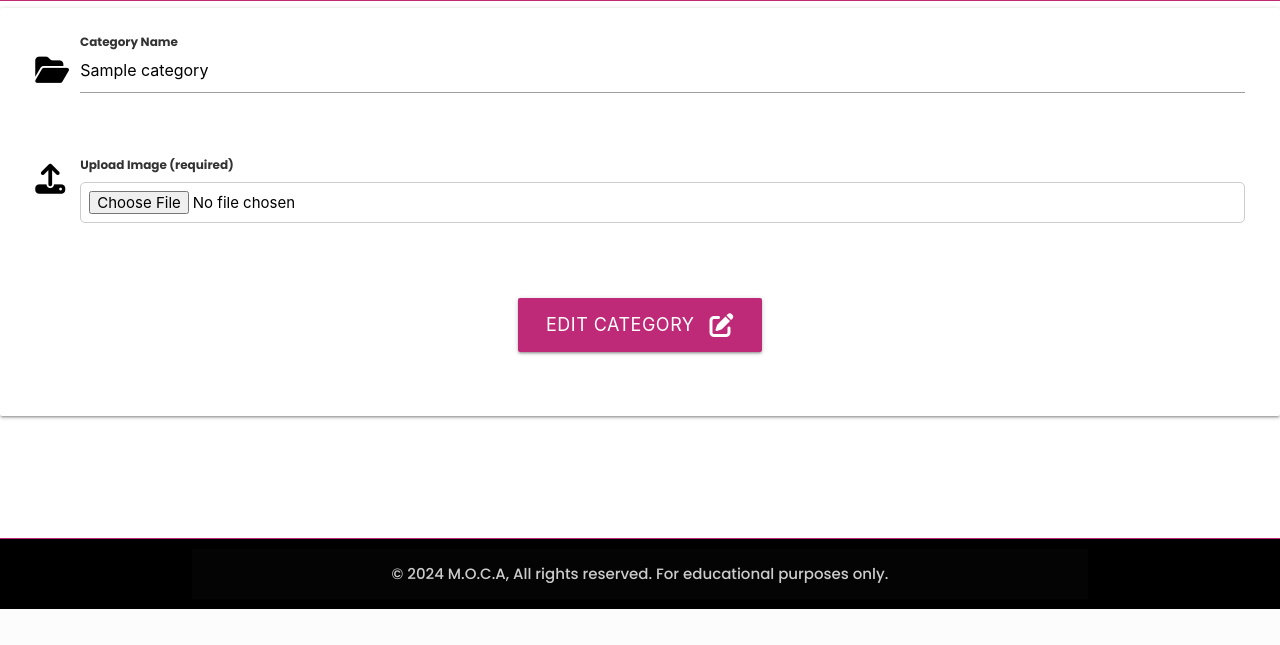
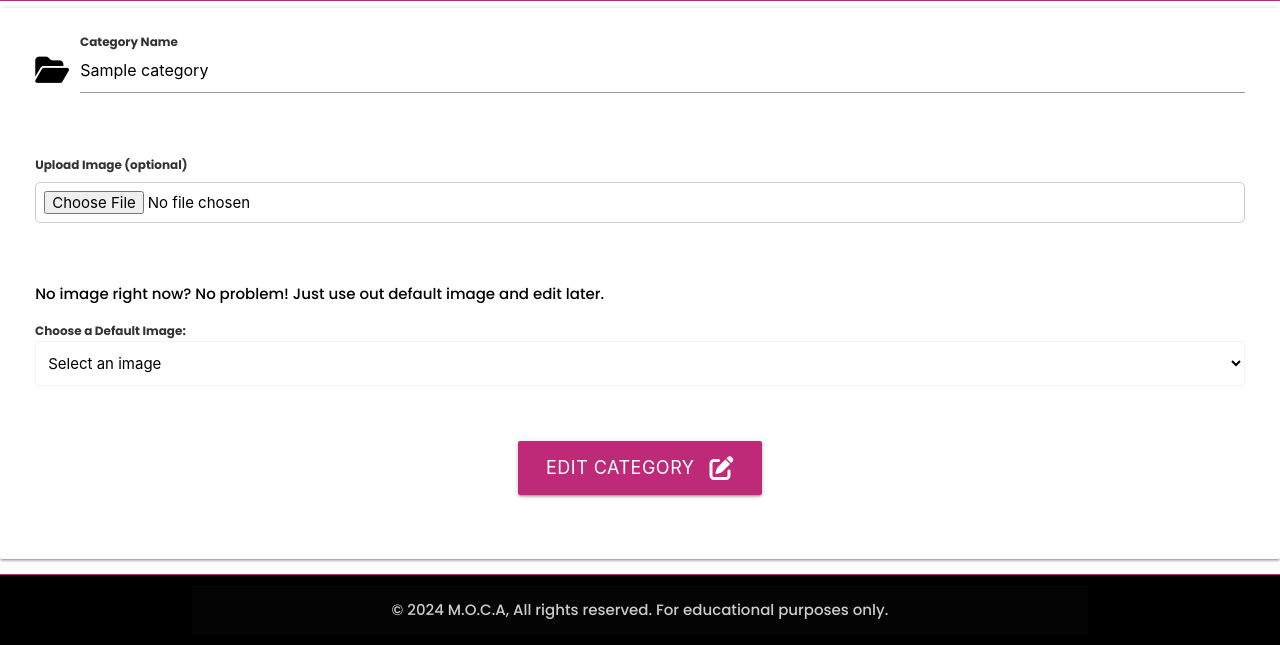
Before and after one commit to AlexandraEL9/MOCA-app, a Flask app: page /edit_category/1 in a window 1280 px wide. Shown: the part 191-836 px from the top of the page. Before the commit the page ends 800 px from the top, so only its background shows below. Run offline with Flask 2, Linux system fonts and the light colour scheme; tables that the repository leaves empty hold one stand-in row (values such as "Sample post"); some libraries are stand-ins or nearby versions.

Commit message:
update edit category form a route to allow for a default image if needed

```diff
--- a/moca/routes.py
+++ b/moca/routes.py
@@ -96,7 +96,6 @@ def add_category():
 
     return render_template("add_category.html")
 
-
 @app.route("/edit_category/<int:category_id>", methods=["GET", "POST"])
 def edit_category(category_id):
     category = Category.query.get_or_404(category_id)
@@ -104,30 +103,33 @@ def edit_category(category_id):
     if request.method == "POST":
         category_name = request.form.get("category_name")
         image_file = request.files.get("image_file")
-        default_image = request.form.get("default_image")  # Get selected default image
+        default_image = request.form.get("default_image")  # Get the selected default image
 
-        if category_name:
-            category.category_name = category_name
+        if not category_name:
+            flash("Category name is required.", "error")
+            return redirect(url_for("edit_category", category_id=category_id))
 
-        # Handle image file upload
-        if image_file:
-            if allowed_file(image_file.filename):
-                filename = secure_filename(image_file.filename)
-                image_file_path = os.path.join(
-                    app.config['UPLOAD_FOLDER'], filename
-                )
-                image_file.save(image_file_path)
-                category.image_url = url_for('uploaded_file', filename=filename)
-            else:
-                flash("Invalid image format. Please upload a PNG, JPG, or GIF image.", "error")
-                return redirect(url_for("edit_category", category_id=category.id))
+        # Check if category name is being updated and is unique
+        if category_name != category.category_name and Category.query.filter_by(category_name=category_name).first():
+            flash("Category with this name already exists!", "error")
+            return redirect(url_for("edit_category", category_id=category_id))
 
-        if default_image:  # If a default image is selected
-            category.image_url = default_image
-        elif not image_file:  # If no image uploaded and no default selected
-            category.image_url = url_for('static', filename='uploads/update-image.png')
+        # Handle image file upload if provided
+        if image_file and allowed_file(image_file.filename):
+            filename = secure_filename(image_file.filename)
+            image_file_path = os.path.join(
+                app.config['UPLOAD_FOLDER'], filename
+            )
+            image_file.save(image_file_path)
+            category.image_url = url_for('uploaded_file', filename=filename)
+        elif default_image:  # If a default image is selected
+            category.image_url = default_image  # Use the path directly
+        # If neither a new image upload nor a default selection is made, retain the current image
 
+        # Update category name and image
+        category.category_name = category_name
         db.session.commit()
+
         flash("Category updated successfully!", "success")
         return redirect(url_for("categories"))
 
--- a/moca/templates/edit_category.html
+++ b/moca/templates/edit_category.html
@@ -19,14 +19,26 @@
         <label for="category_name">Category Name</label>
       </div>
     </div>
-    <!-- edit upload Image -->
+    <!-- Image Upload Section -->
     <div class="row">
       <div class="input-field col s12">
         <div class="file-upload-container">
-          <i class="fas fa-upload prefix"></i>
-          <label for="image_file" class="file-upload-label">Upload Image (required)</label>
-          <input type="file" id="image_file" name="image_file" class="validate file-upload-input" aria-label="Upload an image" required>
+          <label for="image_file" class="file-upload-label">Upload Image (optional)</label>
+          <input type="file" id="image_file" name="image_file" class="file-upload-input" aria-label="Upload an image">
         </div>
+      </div>
+    </div>
+    <p>No image right now? No problem! Just use out default image and edit later.</p>
+
+    <div class="row">
+      <div class="input-field col s12">
+        <label for="default_image" class="active">Choose a Default Image:</label>
+        <select id="default_image" name="default_image" class="browser-default">
+          <option value="" disabled selected>Select an image</option>
+          <option value="/static/uploads/default1.jpg">Default Image 1</option>
+          <option value="/static/uploads/default2.jpg">Default Image 2</option>
+          <!-- Add more options as needed -->
+        </select>
       </div>
     </div>
     <div class="row">
```
